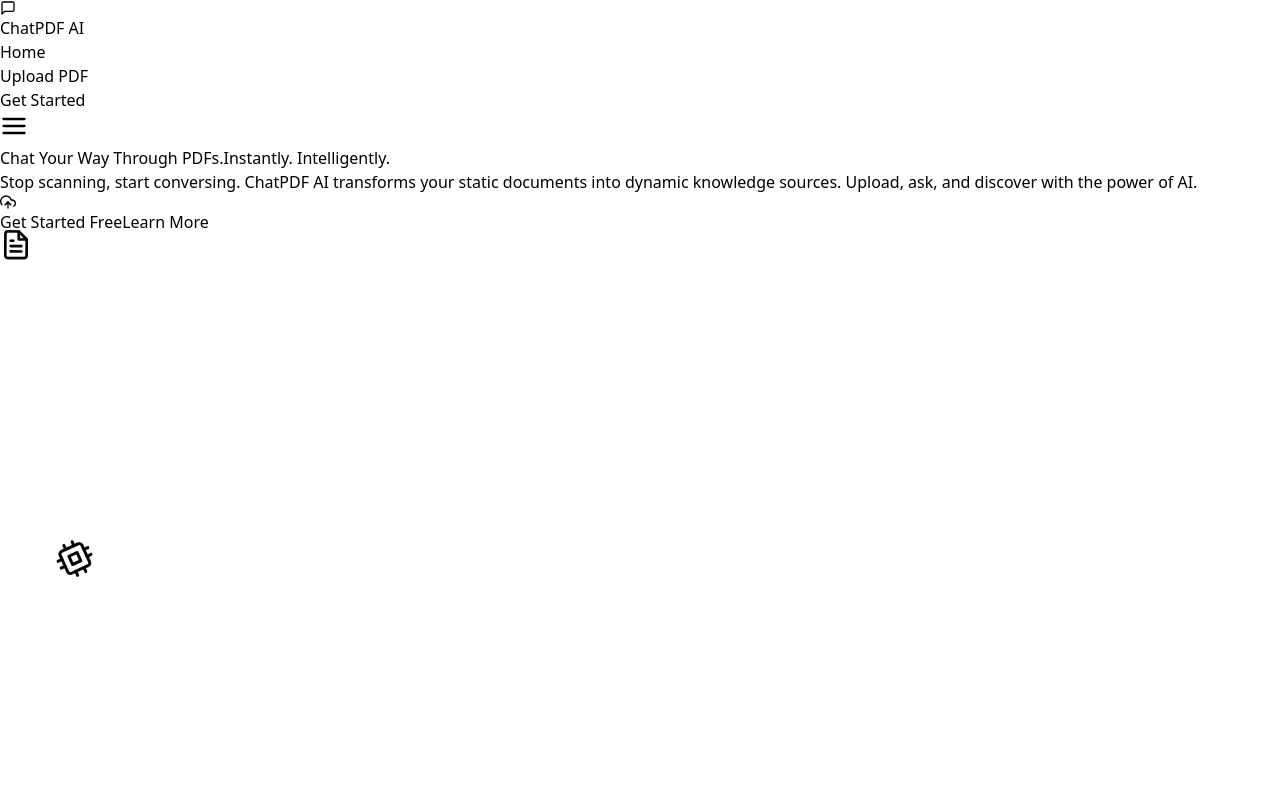
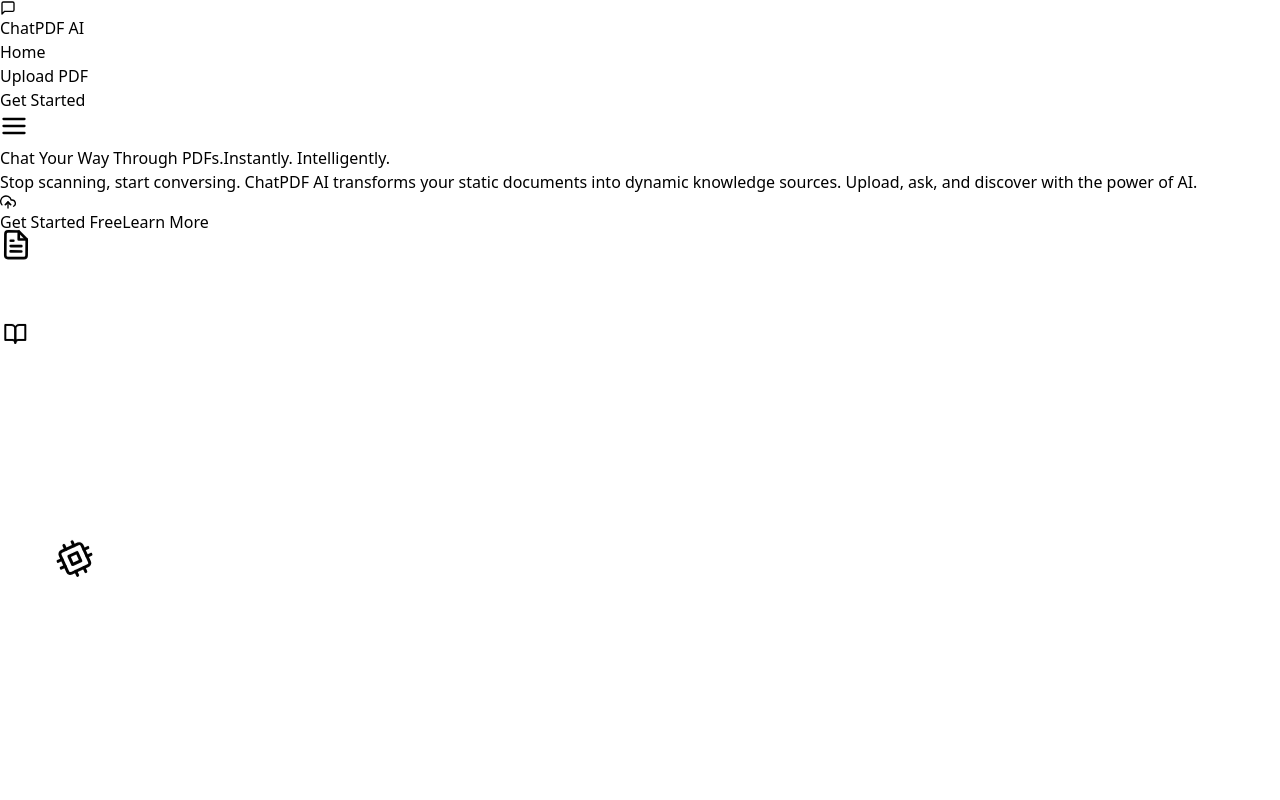
Before and after one commit to neeraj214/ChatPDF, a React (Vite) app: page / in a window 1280 px wide. Shown: the top 800 px of the page. Built offline with nearby package versions, Linux system fonts and the light colour scheme.

Commit message:
Enhance hero section with additional floating BookOpen icon

```diff
--- a/src/pages/HomePage.jsx
+++ b/src/pages/HomePage.jsx
@@ -195,6 +195,14 @@ const HomePage = () => {
                   transition={{ duration: 5, repeat: Infinity, ease: "easeInOut" }}
                 >
                   <FiZap size={28} />
+                </motion.div>
+
+                <motion.div
+                  className="absolute -bottom-4 left-1/4 text-indigo-400/40"
+                  animate={{ y: [0, -12, 0], x: [0, 5, 0] }}
+                  transition={{ duration: 4.5, repeat: Infinity, ease: "easeInOut" }}
+                >
+                  <FiBookOpen size={24} />
                 </motion.div>
 
                 <Lottie
```
